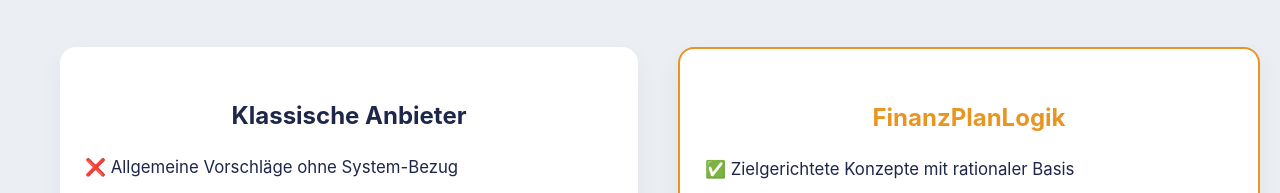
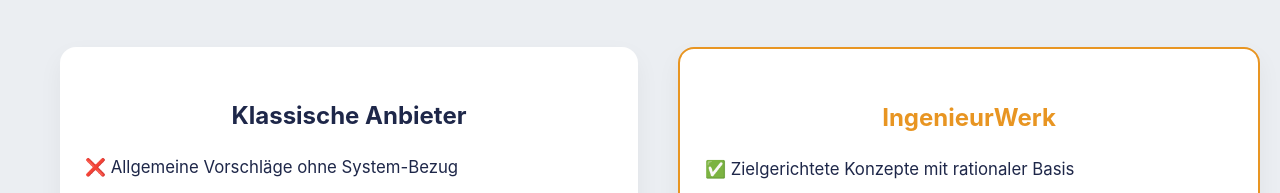
Before and after one commit to StefanM1212/danieldallhof, a plain HTML site: page index.html in a window 1280 px wide. Shown: the part 4517-4710 px from the top of the page. Drawn offline with Linux system fonts and the light colour scheme; a script that the page names is missing.

Commit message:
Update index.html

```diff
--- a/index.html
+++ b/index.html
@@ -282,7 +282,7 @@
 
       <!-- Rechte Seite -->
       <div class="vergleich-column highlight">
-       <p class="headline-care">FinanzPlanLogik</p>
+       <p class="headline-care">IngenieurWerk</p>
 
        <div class="care-text">
   <p>✅ Zielgerichtete Konzepte mit rationaler Basis</p>
```
